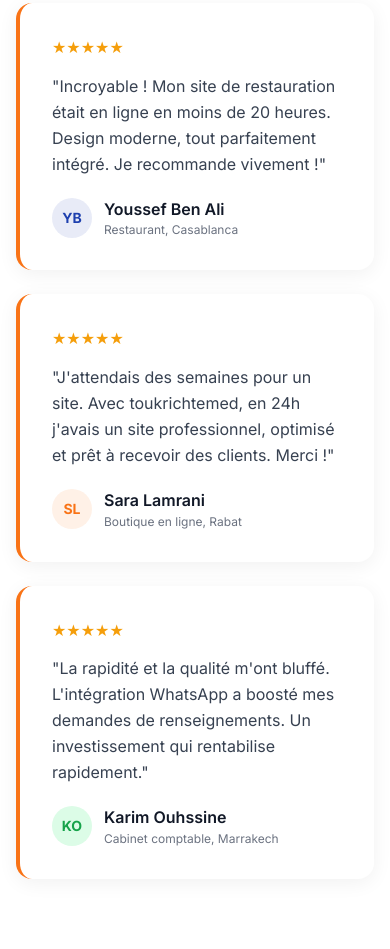
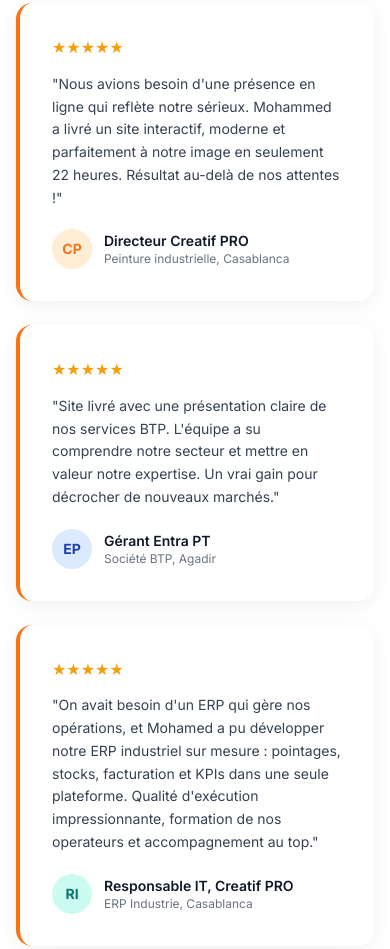
Before and after one commit to toukmed/toukrichtemed24, a website: page src/index.html in a window 390 px wide. Shown: the part 4538-5487 px from the top of the page. Drawn offline with nearby package versions, Linux system fonts and the light colour scheme; files that its build step writes are made by us from their sources.

Commit message:
sysc testimonials

```diff
--- a/src/index.html
+++ b/src/index.html
@@ -433,61 +433,7 @@
           <div class="section-divider mt-4"></div>
         </div>
 
-        <div class="grid md:grid-cols-3 gap-6">
-          <!-- Testimonial 1 -->
-          <div class="testimonial-card fade-up">
-            <div class="stars mb-3" aria-label="5 étoiles sur 5">★★★★★</div>
-            <p class="text-gray-700 leading-relaxed mb-5">
-              <span data-lang="fr">"Incroyable ! Mon site de restauration était en ligne en moins de 20 heures. Design moderne, tout parfaitement intégré. Je recommande vivement !"</span>
-              <span data-lang="ar">"لا يُصدَّق! كان موقع مطعمي على الإنترنت في أقل من 20 ساعة. تصميم عصري، كل شيء متكامل بشكل مثالي. أنصح به بشدة!"</span>
-            </p>
-            <div class="flex items-center gap-3">
-              <div class="w-10 h-10 rounded-full bg-primary/10 flex items-center justify-center text-primary font-bold text-sm flex-shrink-0" aria-hidden="true">YB</div>
-              <div>
-                <div class="font-semibold text-gray-900" data-lang="fr">Youssef Ben Ali</div>
-                <div class="font-semibold text-gray-900 hidden" data-lang="ar">يوسف بن علي</div>
-                <div class="text-xs text-gray-500" data-lang="fr">Restaurant, Casablanca</div>
-                <div class="text-xs text-gray-500 hidden" data-lang="ar">مطعم، الدار البيضاء</div>
-              </div>
-            </div>
-          </div>
-
-          <!-- Testimonial 2 -->
-          <div class="testimonial-card fade-up delay-100">
-            <div class="stars mb-3" aria-label="5 étoiles sur 5">★★★★★</div>
-            <p class="text-gray-700 leading-relaxed mb-5">
-              <span data-lang="fr">"J'attendais des semaines pour un site. Avec toukrichtemed, en 24h j'avais un site professionnel, optimisé et prêt à recevoir des clients. Merci !"</span>
-              <span data-lang="ar">"كنت أنتظر أسابيع للحصول على موقع. مع toukrichtemed، في 24 ساعة حصلت على موقع احترافي ومُحسَّن. شكراً!"</span>
-            </p>
-            <div class="flex items-center gap-3">
-              <div class="w-10 h-10 rounded-full bg-accent/10 flex items-center justify-center text-accent font-bold text-sm flex-shrink-0" aria-hidden="true">SL</div>
-              <div>
-                <div class="font-semibold text-gray-900" data-lang="fr">Sara Lamrani</div>
-                <div class="font-semibold text-gray-900 hidden" data-lang="ar">سارة لمراني</div>
-                <div class="text-xs text-gray-500" data-lang="fr">Boutique en ligne, Rabat</div>
-                <div class="text-xs text-gray-500 hidden" data-lang="ar">متجر إلكتروني، الرباط</div>
-              </div>
-            </div>
-          </div>
-
-          <!-- Testimonial 3 -->
-          <div class="testimonial-card fade-up delay-200">
-            <div class="stars mb-3" aria-label="5 étoiles sur 5">★★★★★</div>
-            <p class="text-gray-700 leading-relaxed mb-5">
-              <span data-lang="fr">"La rapidité et la qualité m'ont bluffé. L'intégration WhatsApp a boosté mes demandes de renseignements. Un investissement qui rentabilise rapidement."</span>
-              <span data-lang="ar">"السرعة والجودة دهشتاني. أدى تكامل واتساب إلى تعزيز استفساراتي. استثمار يُدرّ أرباحاً بسرعة."</span>
-            </p>
-            <div class="flex items-center gap-3">
-              <div class="w-10 h-10 rounded-full bg-green-100 flex items-center justify-center text-green-600 font-bold text-sm flex-shrink-0" aria-hidden="true">KO</div>
-              <div>
-                <div class="font-semibold text-gray-900" data-lang="fr">Karim Ouhssine</div>
-                <div class="font-semibold text-gray-900 hidden" data-lang="ar">كريم أوحسين</div>
-                <div class="text-xs text-gray-500" data-lang="fr">Cabinet comptable, Marrakech</div>
-                <div class="text-xs text-gray-500 hidden" data-lang="ar">مكتب محاسبة، مراكش</div>
-              </div>
-            </div>
-          </div>
-        </div>
+        <div id="lp-testimonials-grid" class="grid md:grid-cols-3 gap-6"></div>
       </div>
     </section>
 
@@ -683,6 +629,7 @@
   </button>
 
   <!-- ======== JavaScript ======== -->
+  <script src="js/testimonials-lp.js"></script>
   <script src="js/main.js?v=2"></script>
 </body>
 </html>
```
